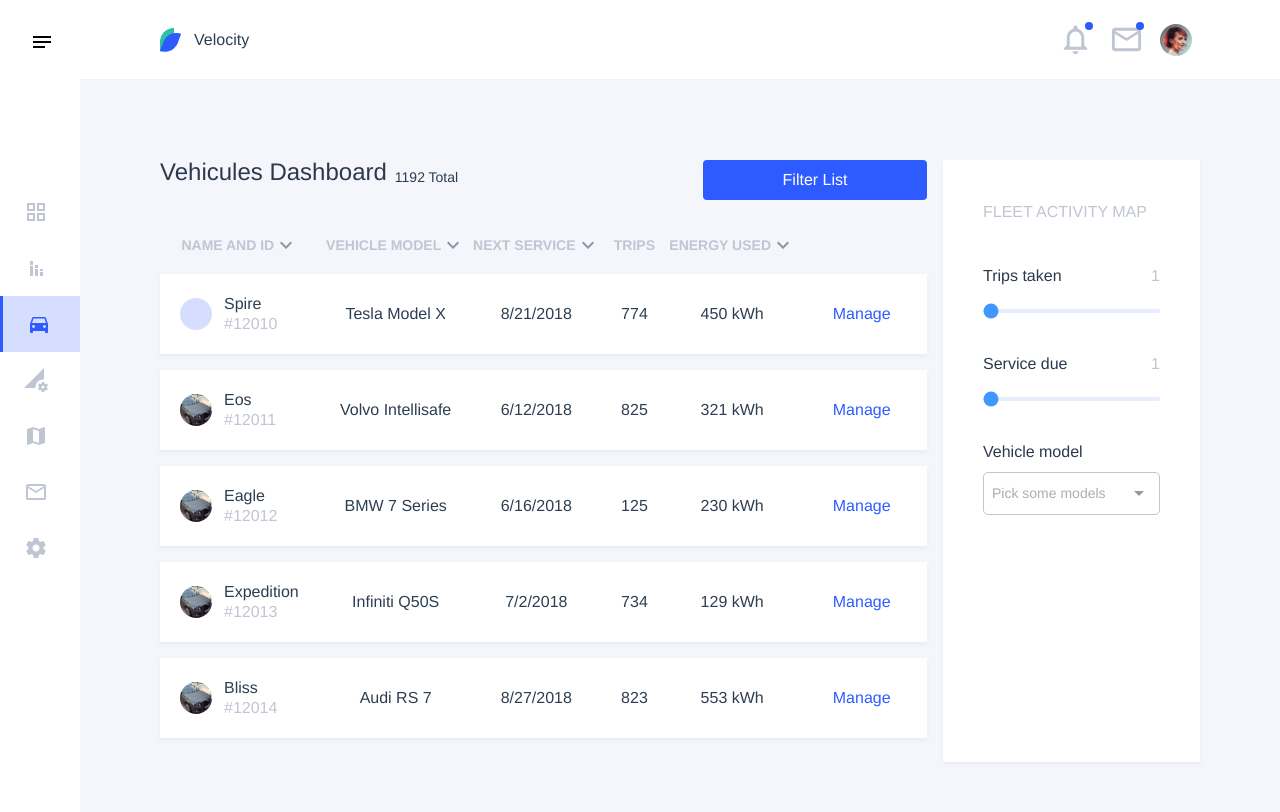
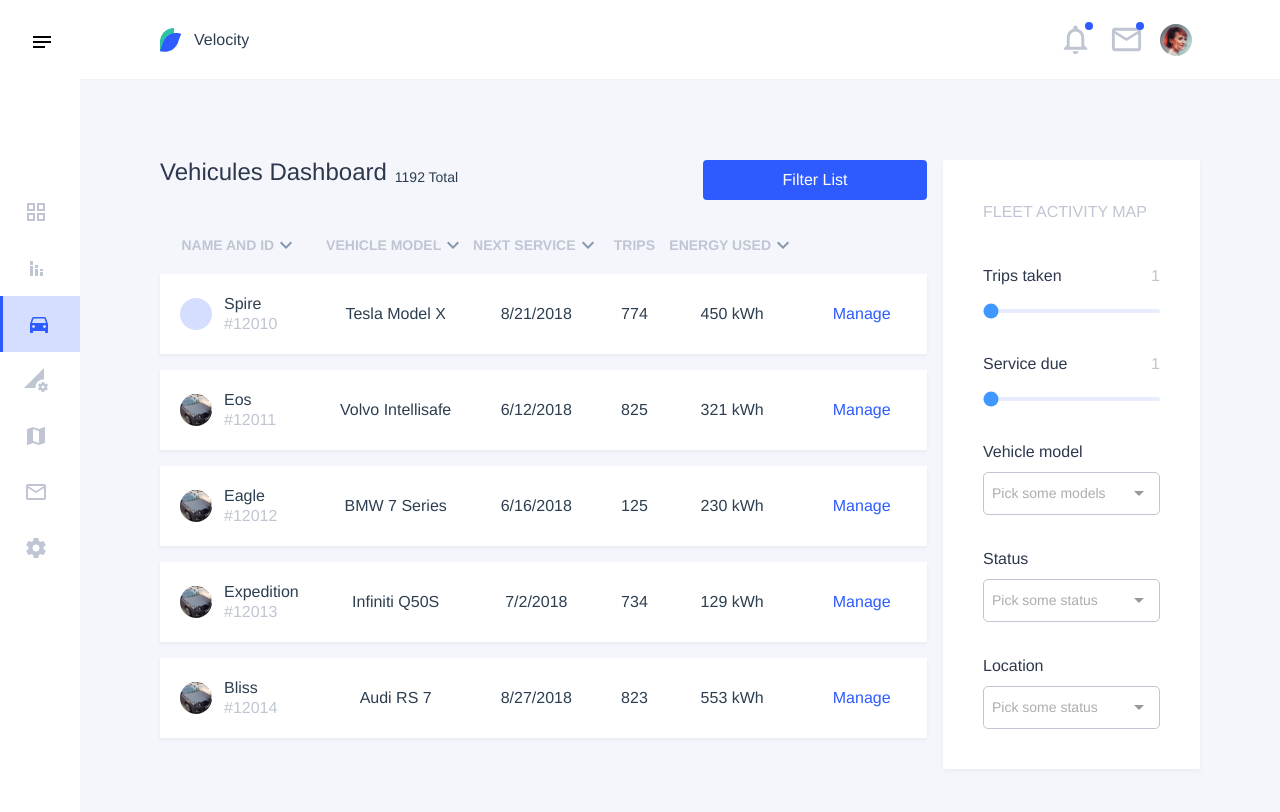
Before and after one commit to atcha/vue-velocity, a Vue app: page /vehicles in a window 1280 px wide. Shown: the top 812 px of the page. Built offline with nearby package versions, Linux system fonts and the light colour scheme.

Commit message:
add(minor): All filters Added (need factorisation)

```diff
--- a/src/components/Table.vue
+++ b/src/components/Table.vue
@@ -23,9 +23,9 @@
                 </th>
             </tr>
             </thead>
-            <tbody>
-            <tr class="mb-3 bg-white border border-solid border-gray-3 shadow-2l"
-                v-for="(item, index) in formatedData" :key="index">
+            <tbody v-if="formatedData.length > 0">
+            <tr :key="index" class="mb-3 bg-white border border-solid border-gray-3 shadow-2l"
+                v-for="(item, index) in formatedData">
                 <td class="p-5" v-for="column in columns" :key="column.name">
                     <template v-if="'actions' in column">
                         <Button v-for="(action, index) in column.actions"
@@ -49,6 +49,13 @@
                     </template>
                 </td>
             </tr>
+            </tbody>
+            <tbody v-else>
+                <tr class="mb-3 bg-white border border-solid border-gray-3 shadow-2l">
+                    <td class="p-5 font-bold" :colspan="columns.length">
+                        No vehicles
+                    </td>
+                </tr>
             </tbody>
         </table>
     </div>
--- a/src/pages/Vehicles.vue
+++ b/src/pages/Vehicles.vue
@@ -48,6 +48,32 @@
                             placeholder="Pick some models">
                     </multiselect>
                 </div>
+                <div class="mb-8">
+                    <div class="flex items-center justify-between mb-2">
+                        <h3 class="text-black-1">Status</h3>
+                    </div>
+                    <multiselect
+                            v-model="filters.status.selected"
+                            :options="filters.status.data"
+                            :multiple="true"
+                            :close-on-select="false"
+                            :clear-on-select="false"
+                            placeholder="Pick some status">
+                    </multiselect>
+                </div>
+                <div>
+                    <div class="flex items-center justify-between mb-2">
+                        <h3 class="text-black-1">Location</h3>
+                    </div>
+                    <multiselect
+                            v-model="filters.locations.selected"
+                            :options="filters.locations.data"
+                            :multiple="true"
+                            :close-on-select="false"
+                            :clear-on-select="false"
+                            placeholder="Pick some status">
+                    </multiselect>
+                </div>
             </section>
         </Card>
     </main>
@@ -96,7 +122,9 @@
               service: new Date('08/21/2018'),
               trip: 774,
               energy: '450 kWh',
-              serviceTime: 14
+              serviceTime: 14,
+              status: 'Service Needed',
+              location: 'USA'
             },
             {
               id: {
@@ -111,7 +139,9 @@
               service: new Date('06/12/2018'),
               trip: 825,
               energy: '321 kWh',
-              serviceTime: 20
+              serviceTime: 20,
+              status: 'Vacacions',
+              location: 'France'
             },
             {
               id: {
@@ -126,7 +156,9 @@
               service: new Date('06/16/2018'),
               trip: 125,
               energy: '230 kWh',
-              serviceTime: 3
+              serviceTime: 3,
+              status: 'Service Needed',
+              location: 'France'
             },
             {
               id: {
@@ -141,7 +173,9 @@
               service: new Date('07/02/2018'),
               trip: 734,
               energy: '129 kWh',
-              serviceTime: 12
+              serviceTime: 12,
+              status: 'Service In Progress',
+              location: 'Canada'
             },
             {
               id: {
@@ -156,7 +190,9 @@
               service: new Date('08/27/2018'),
               trip: 823,
               energy: '553 kWh',
-              serviceTime: 19
+              serviceTime: 19,
+              status: 'Service Canceled',
+              location: 'USA'
             }
           ]
         },
@@ -178,7 +214,27 @@
               'Audi RS 7',
               'Tesla Model S'
             ],
-            selected: null,
+            selected: [],
+            type: 'multiple-select'
+          },
+          status: {
+            data: [
+              'Service Needed',
+              'Service In Progress',
+              'Service canceled',
+              'In Vacacions'
+            ],
+            selected: [],
+            type: 'multiple-select'
+          },
+          locations: {
+            data: [
+              'USA',
+              'Canada',
+              'Mexico',
+              'France'
+            ],
+            selected: [],
             type: 'multiple-select'
           }
         }
@@ -187,14 +243,26 @@
     computed: {
       filteredList() {
         let list = this.vehiclesList;
-        // eslint-disable-next-line no-console
-        console.log(this.filters.models);
         list = list.datas
           .filter((row) => row.trip >= this.filters.trip.data)
           .filter((row) => row.serviceTime >= this.filters.service.data)
           .filter((row) => {
             if(this.filters.models.selected && this.filters.models.selected.length > 0 ) {
               return this.filters.models.selected.includes(row.model)
+            } else {
+              return row;
+            }
+          })
+          .filter((row) => {
+            if(this.filters.status.selected && this.filters.status.selected.length > 0 ) {
+              return this.filters.status.selected.includes(row.status)
+            } else {
+              return row;
+            }
+          })
+          .filter((row) => {
+            if(this.filters.locations.selected && this.filters.locations.selected.length > 0 ) {
+              return this.filters.locations.selected.includes(row.location)
             } else {
               return row;
             }
```
